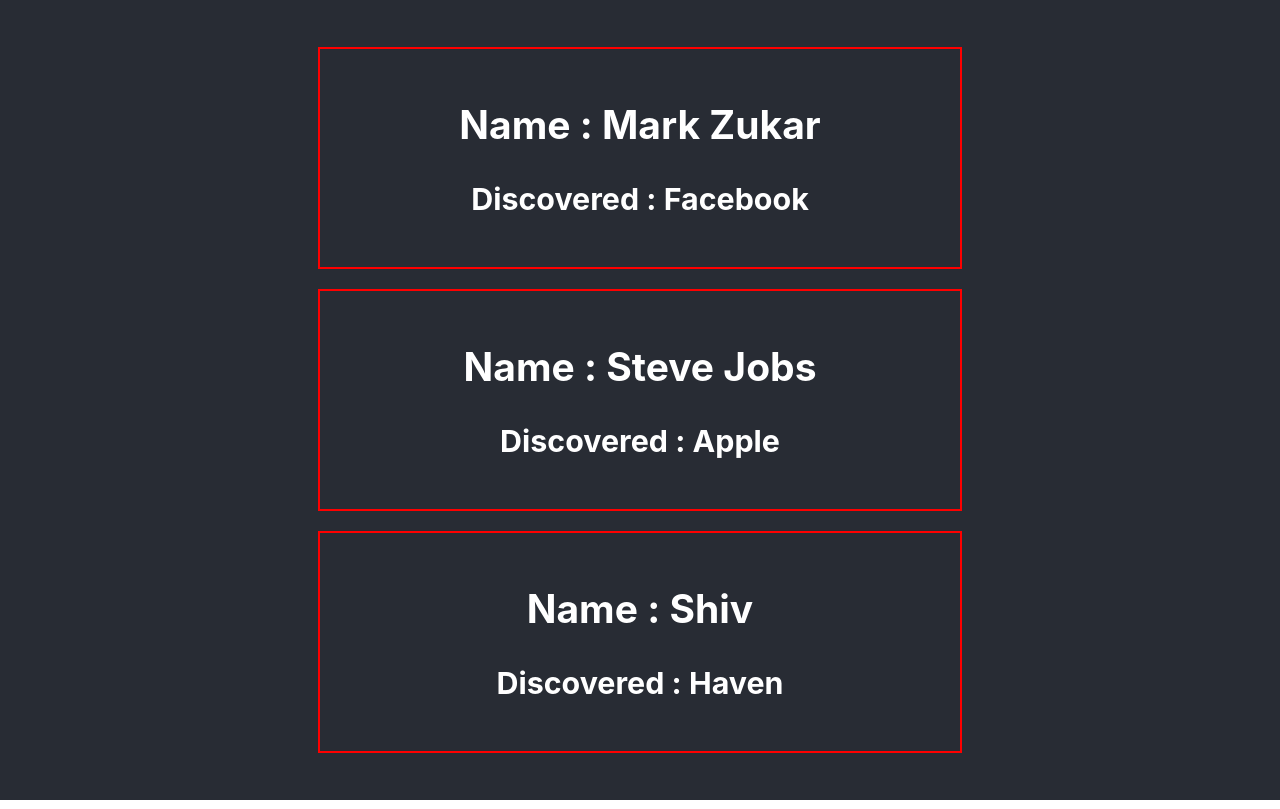
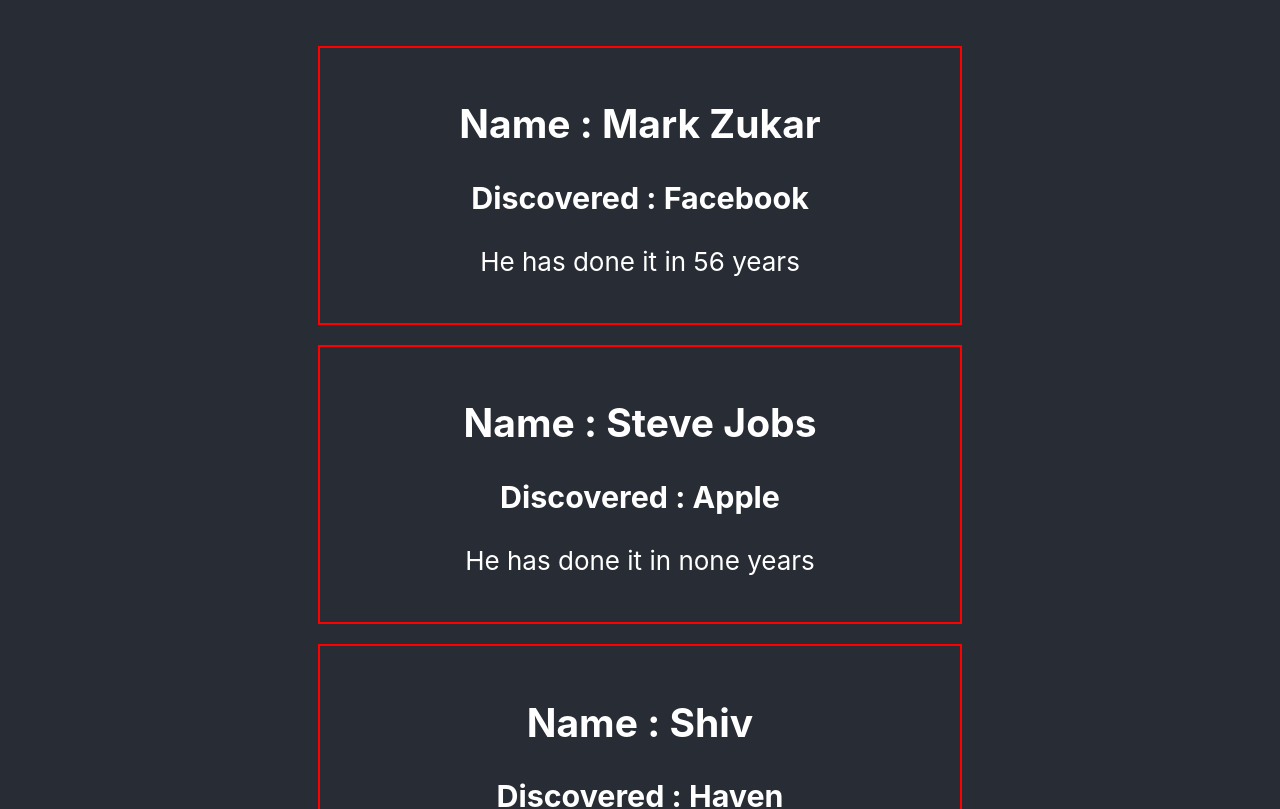
Before and after one commit to VASHKOR-DAS/react-core-concepts, a React (Create React App) app: page / in a window 1280 px wide. Shown: the top 809 px of the page. Built offline with nearby package versions, Linux system fonts and the light colour scheme.

Commit message:
age property onno kothao use na korle default value hisebe none bosiye

```diff
--- a/src/App.js
+++ b/src/App.js
@@ -13,7 +13,7 @@
           <Person name="Shiv" discovered="Haven"></Person> */}
 
           {/* read data from array */}
-          <Person name={names[0]} discovered="Facebook"></Person>
+          <Person name={names[0]} discovered="Facebook" age="56"></Person>
           <Person name={names[1]} discovered="Apple"></Person>
           <Person name={names[2]} discovered="Haven"></Person>
 
@@ -43,6 +43,9 @@
 
       <h2>Name : {props.name}</h2>
       <h3>Discovered : {props.discovered}</h3>
+
+      {/* age property onno kothao use na korle default value hisebe none bosiye */}
+      <p>He has done it in {props.age || 'none'} years</p>
     </div>
   )
 }
```
